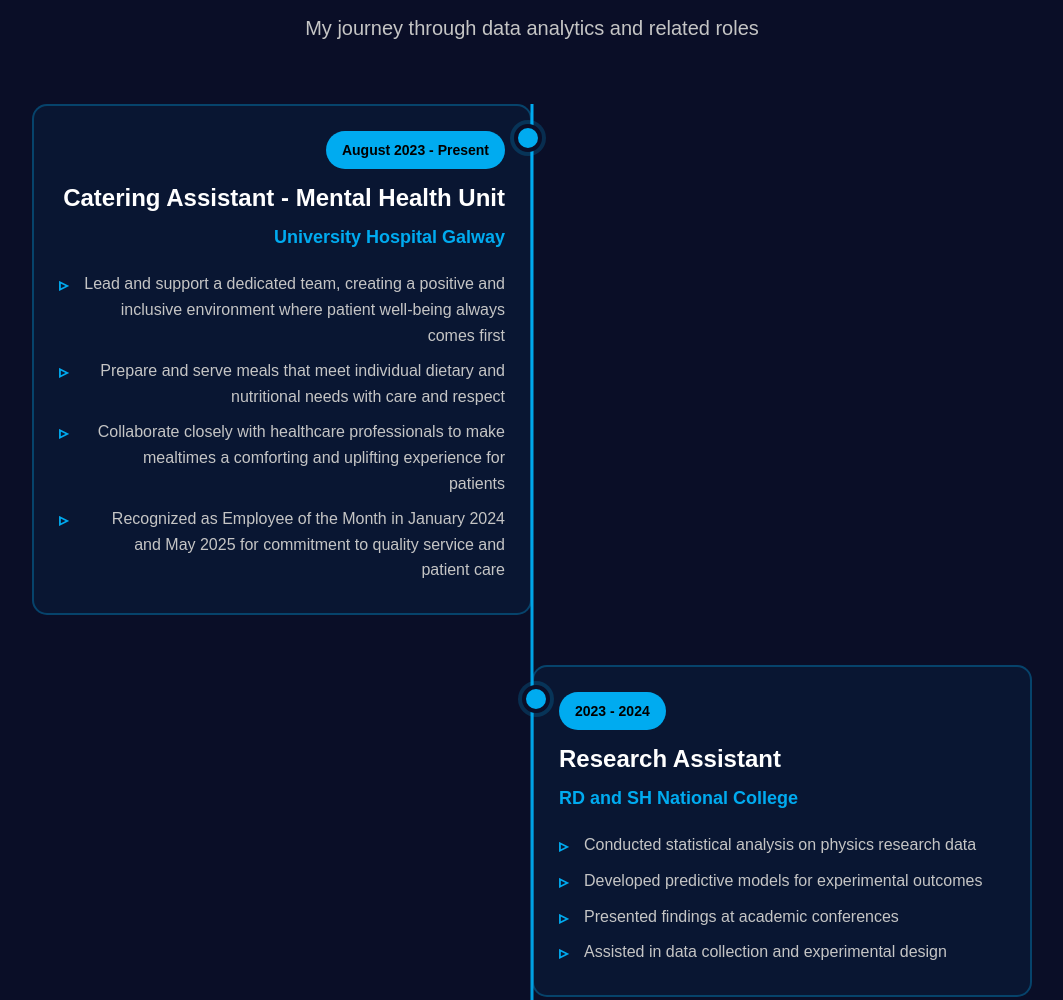
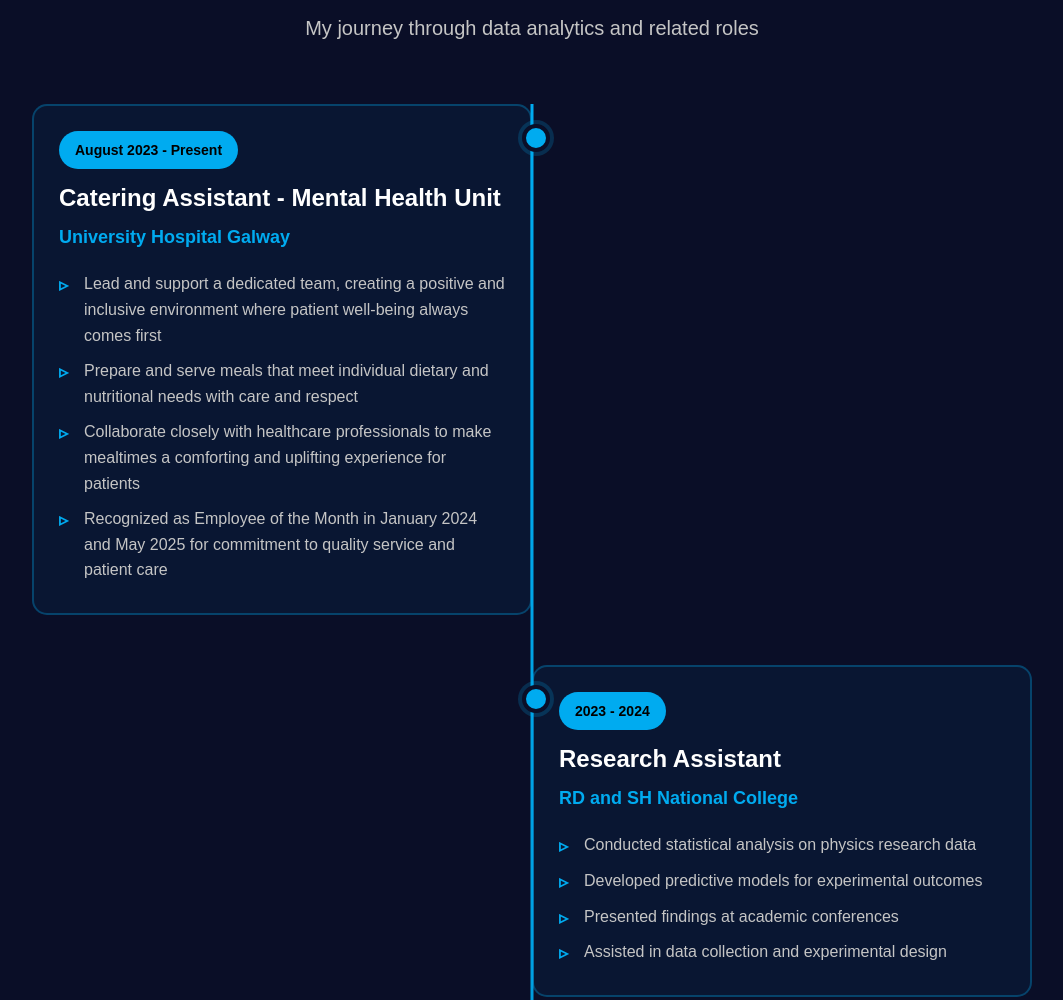
Before and after one commit to siddhbariya928/My-Portfolio, a plain HTML site: page index.html in a window 1280 px wide. Shown: the part 1780-2780 px from the top of the page, without its empty margins (108-1171 px from the left). Drawn offline with Linux system fonts and the light colour scheme.

Commit message:
index.html

```diff
--- a/index.html
+++ b/index.html
@@ -1,4 +1,4 @@
-<!DOCTYPE html><!DOCTYPE html><!DOCTYPE html>
+<!DOCTYPE html>
 <html lang="en">
 <head>
     <meta charset="UTF-8">
@@ -355,7 +355,7 @@
         .experience-item:nth-child(odd) {
             padding-right: 50%;
             padding-left: 0;
-            text-align: right;
+            text-align: left;
         }
 
         .experience-item:nth-child(even) {
@@ -393,7 +393,7 @@
         }
 
         .experience-item:nth-child(odd)::before {
-            right: calc(50% - 10px);
+            left: calc(50% - 10px);
         }
 
         .experience-item:nth-child(even)::before {
```
